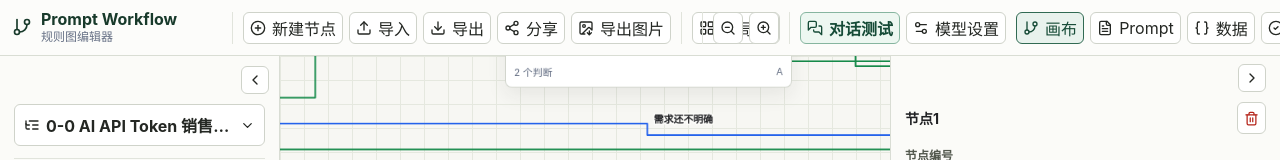
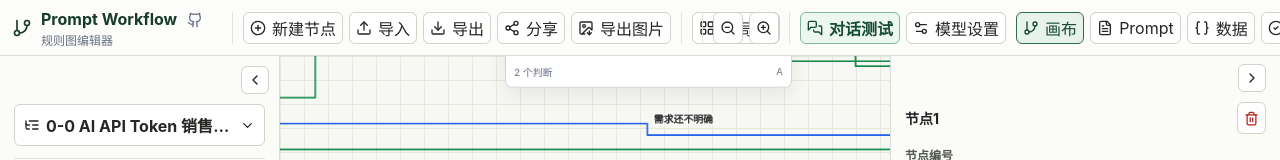
Before and after one commit to lingkuma/prompt-flow, a React (Vite) app: page / in a window 1280 px wide. Shown: the top 160 px of the page. Built offline with nearby package versions, Linux system fonts and the light colour scheme.

Commit message:
github icon

```diff
--- a/src/app/App.tsx
+++ b/src/app/App.tsx
@@ -12,6 +12,7 @@ import {
   Download,
   FileText,
   GitBranch,
+  Github,
   ImageDown,
   LayoutGrid,
   ListTree,
@@ -711,8 +712,20 @@ function AppToolbar({
     <header className="toolbar">
       <div className="brand">
         <GitBranch size={20} />
-        <div>
-          <strong>Prompt Workflow</strong>
+        <div className="brandCopy">
+          <div className="brandTitle">
+            <strong>Prompt Workflow</strong>
+            <a
+              className="githubLink"
+              href="https://github.com/lingkuma/prompt-flow"
+              target="_blank"
+              rel="noreferrer"
+              title="在 GitHub 上查看 lingkuma/prompt-flow"
+              aria-label="在 GitHub 上查看 lingkuma/prompt-flow"
+            >
+              <Github size={16} aria-hidden="true" />
+            </a>
+          </div>
           <span>规则图编辑器</span>
         </div>
       </div>
--- a/src/styles/globals.css
+++ b/src/styles/globals.css
@@ -146,12 +146,39 @@ label {
   color: #183a2b;
 }
 
-.brand div {
+.brandCopy {
   display: grid;
   line-height: 1.05;
 }
 
-.brand span {
+.brandTitle {
+  display: flex;
+  align-items: center;
+  gap: 6px;
+}
+
+.githubLink {
+  display: inline-flex;
+  align-items: center;
+  justify-content: center;
+  width: 24px;
+  height: 24px;
+  border-radius: 6px;
+  color: #667085;
+  transition: background 120ms ease, color 120ms ease;
+}
+
+.githubLink:hover {
+  background: #e8eee9;
+  color: #183a2b;
+}
+
+.githubLink:focus-visible {
+  outline: 2px solid #3b7a5e;
+  outline-offset: 2px;
+}
+
+.brandCopy > span {
   margin-top: 3px;
   color: #667085;
   font-size: 12px;
```
